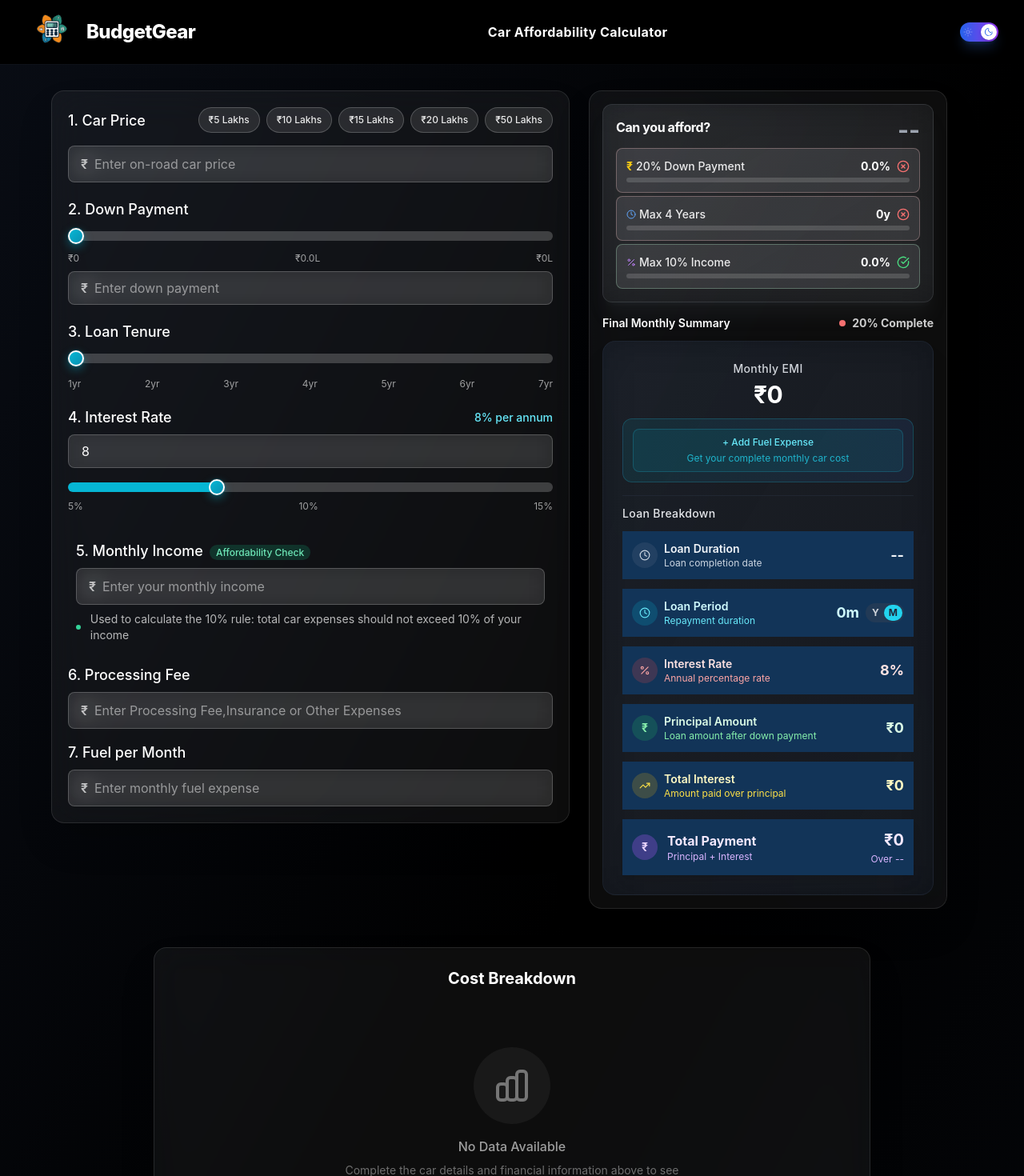
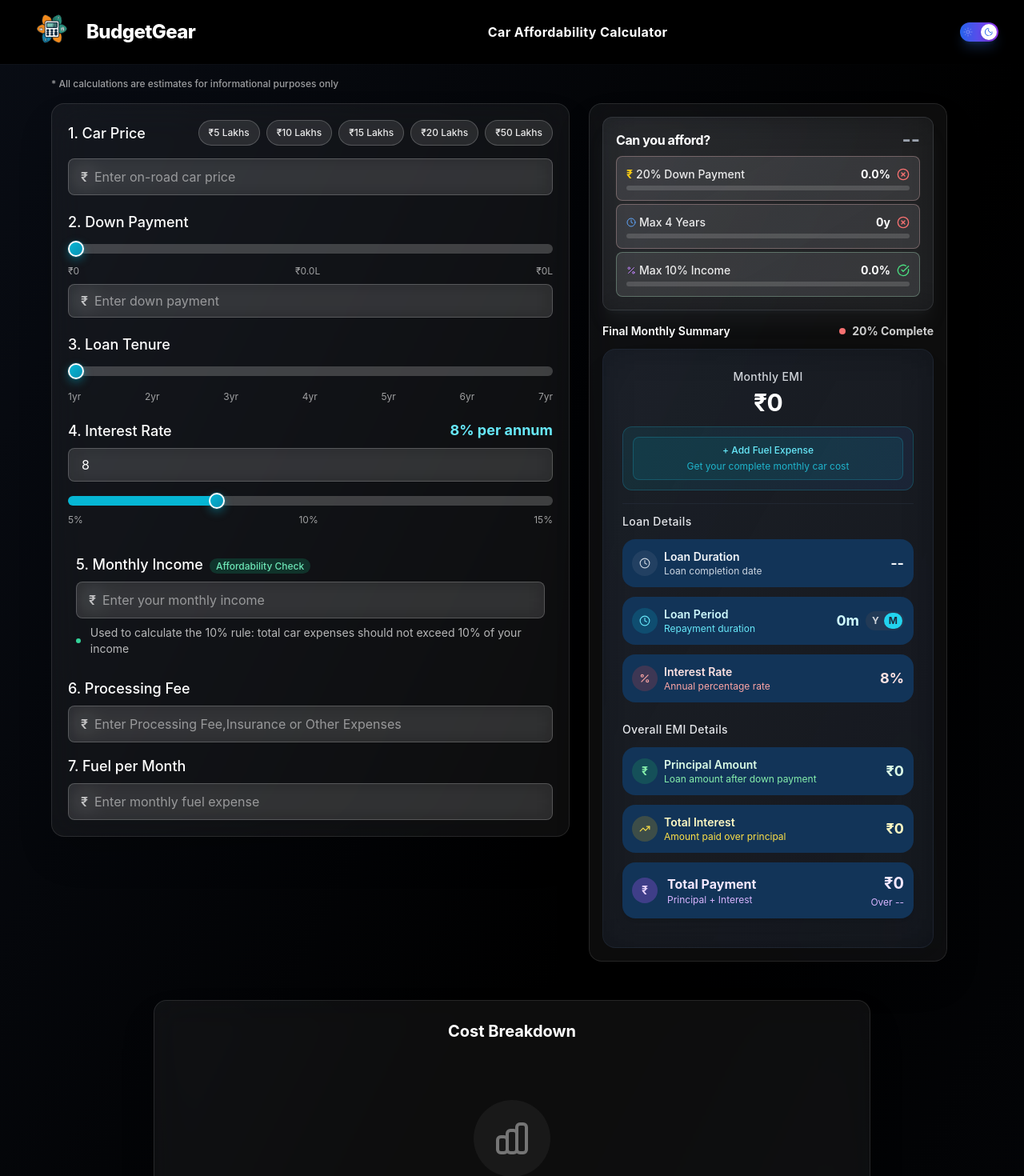
Before and after one commit to srivastava-utkarsh/car-calculator-web, a Next.js app: page / in a window 1280 px wide. Shown: the top 1470 px of the page at 80% size. Built offline with nearby package versions, Linux system fonts and the light colour scheme.

Commit message:
modified UI

```diff
--- a/src/app/page.tsx
+++ b/src/app/page.tsx
@@ -121,12 +121,19 @@ export default function HomePage() {
         {/* Immersive Background Gradient - exclude header */}
         {isDark && <div className="absolute top-20 left-0 right-0 bottom-0 bg-gradient-to-br from-gray-900/50 via-black to-gray-900/30 pointer-events-none"></div>}
 
+
         {/* Main Content Section - Fluid Layout */}
-        <section className="relative z-10 pt-8" id="calculator" aria-labelledby="calculator-heading">
+        <section className="relative z-10 pt-4" id="calculator" aria-labelledby="calculator-heading">
           <div className="container mx-auto px-4">
             <div className="max-w-6xl mx-auto">
               <h2 id="calculator-heading" className="sr-only">Car Finance Calculator Tool</h2>
 
+              {/* Estimates Notice */}
+              <div className="text-left mb-4">
+                <p className={`text-xs ${themeClass('text-slate-600', 'text-white/60', isLight)} font-medium`}>
+                  * All calculations are estimates for informational purposes only
+                </p>
+              </div>
 
               {/* Content Grid - More compact layout */}
               <div className="grid lg:grid-cols-7 gap-4 lg:gap-6">
@@ -282,10 +289,10 @@ export default function HomePage() {
         {/* Educational Summary Section */}
         <EducationalSummary carData={carData} />
 
-        {/* Footer - Important Note - Static at page end */}
+        {/* Footer - Disclaimer - Static at page end */}
         <footer className="relative z-10 mt-16 mb-8">
           <div className="mx-auto max-w-6xl px-4 sm:px-6 lg:px-8">
-            <div className={`rounded-xl p-4 shadow-lg ${isLight ? 'bg-white border border-slate-200/60' : 'bg-white/5 backdrop-blur-xl border border-white/10'}`}>
+            <div className={`rounded-xl p-6 shadow-lg ${isLight ? 'bg-white border border-slate-200/60' : 'bg-white/5 backdrop-blur-xl border border-white/10'}`}>
               <div className="flex items-start space-x-3">
                 <div className={`flex-shrink-0 w-5 h-5 rounded-full flex items-center justify-center mt-0.5 ${isLight ? 'bg-slate-200' : 'bg-white/10'}`}>
                   <svg className={`w-3 h-3 ${isLight ? 'text-slate-600' : 'text-white/50'}`} fill="currentColor" viewBox="0 0 20 20">
@@ -293,9 +300,9 @@ export default function HomePage() {
                   </svg>
                 </div>
                 <div className="flex-1">
-                  <p className={`font-medium mb-1 text-sm ${isLight ? 'text-slate-900' : 'text-white/90'}`}>Important Note</p>
+                  <p className={`font-medium mb-3 text-sm ${isLight ? 'text-slate-900' : 'text-white/90'}`}>Disclaimer</p>
                   <p className={`leading-relaxed text-sm ${isLight ? 'text-slate-700' : 'text-white/70'}`}>
-                    Calculations are indicative. Actual rates may vary by lender and credit profile.
+                    This car affordability calculator serves as a helpful tool to understand potential financial outcomes when planning your vehicle purchase. It is designed for informational and educational purposes only and does not constitute professional financial advice for your specific loan decisions. The calculations and projections shown are estimates and should be treated as general guidance rather than exact financial recommendations. For personalized advice tailored to your unique financial circumstances, we strongly encourage you to consult with a qualified financial advisor who can discuss the various options and their implications for your situation.
                   </p>
                 </div>
               </div>
--- a/src/components/v2/CarDetailsFormV2.tsx
+++ b/src/components/v2/CarDetailsFormV2.tsx
@@ -23,9 +23,22 @@ export default function CarDetailsFormV2({ carData, updateCarData, monthlyIncome
   const shouldHighlightMonthlyIncome = allOtherFieldsFilled && monthlyIncomeEmpty
 
   // Auto-focus Monthly Income when all other required fields are filled
+  // Only focus if no input is currently focused to prevent interrupting user input
   React.useEffect(() => {
     if (shouldHighlightMonthlyIncome && monthlyIncomeInputRef?.current) {
-      monthlyIncomeInputRef.current.focus()
+      const activeElement = document.activeElement;
+
+      // Check if the currently focused element is an input field
+      const isInputFocused = activeElement && (
+        activeElement.tagName === 'INPUT' ||
+        activeElement.tagName === 'TEXTAREA' ||
+        activeElement.contentEditable === 'true'
+      );
+
+      // Only focus monthly income input if no input is currently focused
+      if (!isInputFocused) {
+        monthlyIncomeInputRef.current.focus();
+      }
     }
   }, [shouldHighlightMonthlyIncome, monthlyIncomeInputRef])
 
@@ -284,7 +297,7 @@ export default function CarDetailsFormV2({ carData, updateCarData, monthlyIncome
           <label className={`text-base min-[375px]:text-lg font-medium ${themeClass(themeStyles.primaryText, 'text-white', isLight)}`} style={{ lineHeight: '1.5' }}>
             4. Interest Rate
           </label>
-          <span className="text-sm text-cyan-300 font-medium">{carData.interestRate}% per annum</span>
+          <span className="text-lg text-cyan-300 font-bold">{carData.interestRate}% per annum</span>
         </div>
 
         <div className="space-y-3">
--- a/src/components/v2/TotalCostDisplayV2.tsx
+++ b/src/components/v2/TotalCostDisplayV2.tsx
@@ -1,6 +1,6 @@
 'use client'
 
-import { useState } from 'react'
+import React, { useState } from 'react'
 import { motion } from 'framer-motion'
 import { CarData } from '@/app/page'
 import { TrendingUp, CheckCircle, XCircle, Percent, Clock, Info } from 'lucide-react'
@@ -53,6 +53,8 @@ export default function TotalCostDisplayV2({ carData, updateCarData: _updateCarD
 
   const formatPercentage = (value: number) => {
     if (isNaN(value) || !isFinite(value)) return '0.0'
+    if (value < 1 && value > 0) return '< 1'
+    if (value > 100) return '> 100'
     return value.toFixed(1)
   }
   const formatDuration = () => {
@@ -79,6 +81,28 @@ export default function TotalCostDisplayV2({ carData, updateCarData: _updateCarD
   ];
   const isAllRequiredFieldsFilled = requiredFields.every(Boolean);
 
+  // Auto-focus the afford panel when all mandatory fields are completed
+  // Only focus if no input is currently focused to prevent interrupting user input
+  React.useEffect(() => {
+    if (isAllRequiredFieldsFilled && carData.tenure > 0 && emi > 0) {
+      const affordPanel = document.getElementById('afford-panel');
+      const activeElement = document.activeElement;
+
+      // Check if the currently focused element is an input field
+      const isInputFocused = activeElement && (
+        activeElement.tagName === 'INPUT' ||
+        activeElement.tagName === 'TEXTAREA' ||
+        activeElement.contentEditable === 'true'
+      );
+
+      // Only focus the panel if no input is currently focused
+      if (affordPanel && !isInputFocused) {
+        affordPanel.scrollIntoView({ behavior: 'smooth', block: 'center' });
+        affordPanel.focus();
+      }
+    }
+  }, [isAllRequiredFieldsFilled, carData.tenure, emi]);
+
   // Calculate completion percentage for all fields
   const allFields = [
     carData.carPrice > 0,
@@ -95,7 +119,9 @@ export default function TotalCostDisplayV2({ carData, updateCarData: _updateCarD
 
       {/* Smart Purchase Score - Always show, but with empty state when required fields not filled */}
         <div
-          className={`relative p-3 sm:p-4 rounded-lg sm:rounded-xl border backdrop-blur-xl shadow-xl mb-3 sm:mb-4 transition-all duration-300 hover:shadow-xl hover:scale-[1.01] overflow-hidden ${
+          id="afford-panel"
+          tabIndex={-1}
+          className={`relative p-3 sm:p-4 rounded-lg sm:rounded-xl border backdrop-blur-xl shadow-xl mb-3 sm:mb-4 transition-all duration-300 hover:shadow-xl hover:scale-[1.01] overflow-hidden focus:outline-none focus:ring-2 focus:ring-blue-400/50 ${
             !isAllRequiredFieldsFilled || carData.carPrice <= 0 || carData.tenure <= 0 || emi <= 0
               ? 'bg-gradient-to-br from-gray-500/10 via-gray-500/5 to-gray-600/10 border-gray-400/20 shadow-gray-500/10'
               : isAffordable
@@ -113,24 +139,23 @@ export default function TotalCostDisplayV2({ carData, updateCarData: _updateCarD
           </div>
 
           <div className="relative z-10">
-            <div className="flex items-start justify-between mb-2 gap-2">
-              <div className="flex items-center space-x-2 min-w-0 flex-1">
-                <div className="min-w-0 flex-1">
-                  <h5 className={`font-bold text-sm sm:text-base tracking-tight leading-tight ${themeClass(themeStyles.primaryText, 'text-white', isLight)}`}>Can you afford?</h5>
-                </div>
+            <div className="flex items-center justify-between mb-2">
+              {/* Left side - "Can you afford?" text */}
+              <div className="flex items-center">
+                <h5 className={`font-bold text-sm sm:text-base tracking-tight leading-tight ${themeClass(themeStyles.primaryText, 'text-white', isLight)}`}>
+                  Can you afford?
+                </h5>
               </div>
 
-              {/* Score display - YES/NO in big text */}
-              <div className="flex-shrink-0">
+              {/* Right side - Centered budget status display */}
               <div className="flex items-center justify-center">
                 {!isAllRequiredFieldsFilled || carData.carPrice <= 0 || carData.tenure <= 0 || emi <= 0 ? (
-                    <span className="text-3xl font-bold text-gray-400 leading-none">--</span>
+                  <span className="text-2xl font-bold text-gray-400 leading-none">--</span>
                 ) : isAffordable ? (
-                    <span className="text-3xl font-bold text-green-400 leading-none">YES</span>
+                  <span className="text-2xl font-bold text-green-400 leading-none">In Your Budget</span>
                 ) : (
-                    <span className="text-3xl font-bold text-red-400 leading-none">NO</span>
+                  <span className="text-2xl font-bold text-red-400 leading-none">Out of Budget</span>
                 )}
-                </div>
               </div>
             </div>
 
@@ -335,12 +360,16 @@ export default function TotalCostDisplayV2({ carData, updateCarData: _updateCarD
         </div>
 
 
-        {/* Loan Details - Compact Layout */}
+        {/* Loan Breakdown - Redesigned into Loan and Money sections */}
         <div className={`pt-3 ${themeClass('border-t border-slate-300/30', 'border-t border-slate-700/30', isLight)}`}>
-          <h4 className={`font-medium mb-3 text-sm tracking-wide ${themeClass(themeStyles.primaryText, 'text-gray-200', isLight)}`}>Loan Breakdown</h4>
 
+          {/* Loan Details Section */}
+          <div className="mb-6">
+            <h4 className={`font-medium mb-3 text-sm tracking-wide ${themeClass(themeStyles.primaryText, 'text-gray-200', isLight)}`}>Loan Details</h4>
+
+            <div className="grid grid-cols-1 gap-3">
               {/* Loan Duration Info */}
-          <div className="p-3 mb-3" style={{backgroundColor: isLight ? '#f8fafc' : '#123458'}}>
+              <div className="p-3 rounded-2xl" style={{backgroundColor: isLight ? '#f8fafc' : '#123458'}}>
                 <div className="flex items-center justify-between">
                   <div className="flex items-center space-x-2">
                     <div className={`w-8 h-8 rounded-full flex items-center justify-center ${themeClass('bg-slate-300/50', 'bg-slate-500/20', isLight)}`}>
@@ -358,7 +387,7 @@ export default function TotalCostDisplayV2({ carData, updateCarData: _updateCarD
               </div>
 
               {/* Loan Period */}
-          <div className="p-3 mb-3" style={{backgroundColor: isLight ? '#f0f9ff' : '#123458'}}>
+              <div className="p-3 rounded-2xl" style={{backgroundColor: isLight ? '#f0f9ff' : '#123458'}}>
                 <div className="flex items-center justify-between">
                   <div className="flex items-center space-x-2">
                     <div className={`w-8 h-8 rounded-full flex items-center justify-center ${themeClass('bg-blue-200/50', 'bg-cyan-500/20', isLight)}`}>
@@ -400,7 +429,7 @@ export default function TotalCostDisplayV2({ carData, updateCarData: _updateCarD
               </div>
 
               {/* Interest Rate */}
-          <div className="p-3 mb-3" style={{backgroundColor: isLight ? '#fef2f2' : '#123458'}}>
+              <div className="p-3 rounded-2xl" style={{backgroundColor: isLight ? '#fef2f2' : '#123458'}}>
                 <div className="flex items-center justify-between">
                   <div className="flex items-center space-x-2">
                     <div className="w-8 h-8 bg-red-500/20 rounded-full flex items-center justify-center">
@@ -416,9 +445,16 @@ export default function TotalCostDisplayV2({ carData, updateCarData: _updateCarD
                   </div>
                 </div>
               </div>
+            </div>
+          </div>
 
+          {/* Overall EMI Details Section */}
+          <div className="mb-3">
+            <h4 className={`font-medium mb-3 text-sm tracking-wide ${themeClass(themeStyles.primaryText, 'text-gray-200', isLight)}`}>Overall EMI Details</h4>
+
+            <div className="grid grid-cols-1 gap-3">
               {/* Principal Amount */}
-          <div className="p-3 mb-3" style={{backgroundColor: isLight ? '#f0fdf4' : '#123458'}}>
+              <div className="p-3 rounded-2xl" style={{backgroundColor: isLight ? '#f0fdf4' : '#123458'}}>
                 <div className="flex items-center justify-between">
                   <div className="flex items-center space-x-2">
                     <div className="w-8 h-8 bg-green-500/20 rounded-full flex items-center justify-center">
@@ -436,7 +472,7 @@ export default function TotalCostDisplayV2({ carData, updateCarData: _updateCarD
               </div>
 
               {/* Interest Cost */}
-          <div className="p-3 mb-3" style={{backgroundColor: isLight ? '#fffbeb' : '#123458'}}>
+              <div className="p-3 rounded-2xl" style={{backgroundColor: isLight ? '#fffbeb' : '#123458'}}>
                 <div className="flex items-center justify-between">
                   <div className="flex items-center space-x-2">
                     <div className="w-8 h-8 bg-yellow-500/20 rounded-full flex items-center justify-center">
@@ -453,8 +489,8 @@ export default function TotalCostDisplayV2({ carData, updateCarData: _updateCarD
                 </div>
               </div>
 
-          {/* Total Payment - Compact */}
-          <div className="p-3 shadow-lg" style={{backgroundColor: isLight ? '#faf5ff' : '#123458'}}>
+              {/* Total Payment */}
+              <div className="p-3 shadow-lg rounded-2xl" style={{backgroundColor: isLight ? '#faf5ff' : '#123458'}}>
                 <div className="flex items-center justify-between">
                   <div className="flex items-center space-x-3">
                     <div className="w-8 h-8 bg-purple-500/30 rounded-full flex items-center justify-center">
@@ -468,6 +504,8 @@ export default function TotalCostDisplayV2({ carData, updateCarData: _updateCarD
                   <div className="text-right">
                     <div className="text-xl font-bold text-purple-100">{formatCurrency(totalPayment)}</div>
                     <div className="text-purple-300 text-xs mt-0.5">Over {formatDuration()}</div>
+                  </div>
+                </div>
               </div>
             </div>
           </div>
```
Also changed, not shown: src/components/v2/FinancialFormV2.tsx (+9 -5 lines), public/car-buying-advice.svg (added), suggestions.txt. Lines whose indentation alone changed are shown as unchanged.
